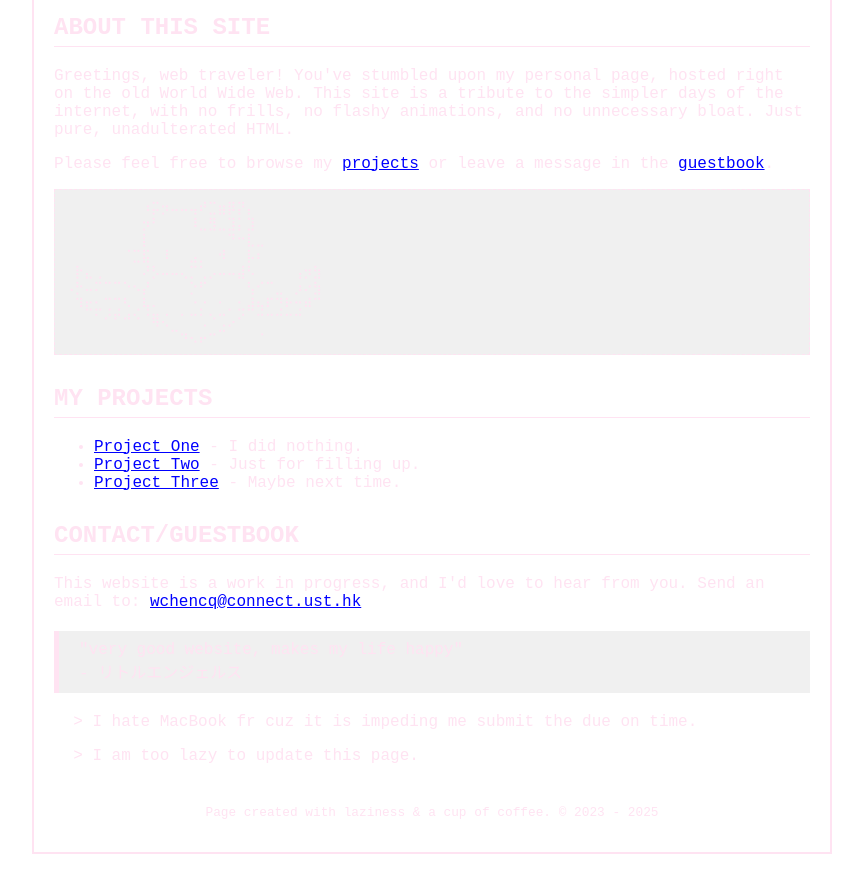
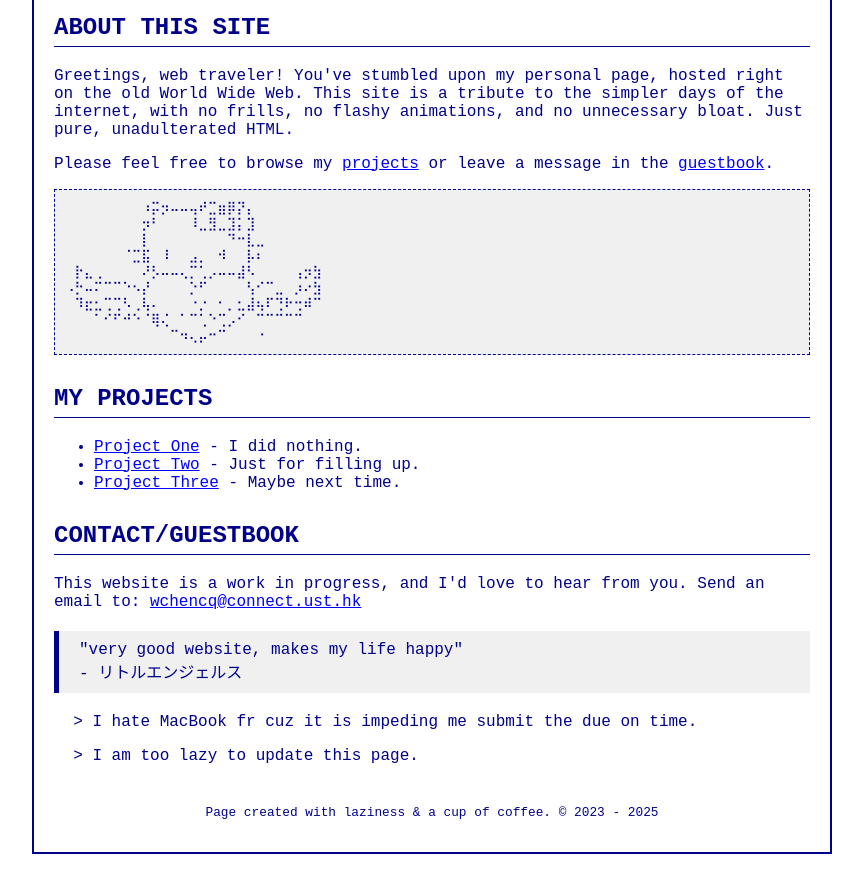
Before and after one commit to rileydidntwakeup/rileydidntwakeup.github.io, a plain HTML site: page index.html in a window 1280 px wide. Shown: the part 130-1004 px from the top of the page, without its empty margins (208-1071 px from the left). Drawn offline with Linux system fonts and the light colour scheme.

Commit message:
changed it back

```diff
--- a/index.html
+++ b/index.html
@@ -8,8 +8,7 @@
         /* General body styles for the retro look */
         body {
             background-color: #ffffff; /* White background */
-            /*color: #00008b; /* Dark blue text */
-            color: #ffe3f2;
+            color: #00008b; /* Dark blue text */
             font-family: 'Courier New', Courier, monospace;
             margin: 0;
             padding: 20px;
@@ -23,8 +22,7 @@
         .container {
             max-width: 800px;
             width: 100%;
-            /*border: 2px solid #00008b; /* Dark blue border */
-            border: 2px solid #ffe3f2;
+            border: 2px solid #00008b; /* Dark blue border */
             padding: 20px;
             box-sizing: border-box;
         }
@@ -32,8 +30,7 @@
         /* Header styles */
         h1, h2 {
             text-transform: uppercase;
-            /*color: #00008b;*/
-            color: #ffe3f2;
+            color: #00008b;
         }
 
         h1 {
@@ -45,8 +42,7 @@
         h2 {
             font-size: 1.5em;
             margin-top: 30px;
-            /*border-bottom: 1px solid #00008b;*/
-            border-bottom: 1px solid #ffe3f2;
+            border-bottom: 1px solid #00008b;
             padding-bottom: 5px;
         }
 
@@ -65,19 +61,16 @@
         /* Pre-formatted text for ASCII art or code blocks */
         pre {
             background-color: #f0f0f0; /* Light gray background for code blocks */
-            /*color: #00008b;*/
-            color: #ffe3f2;
+            color: #00008b;
             padding: 10px;
-            /*border: 1px dashed #00008b;*/
-            border: 1px dashed #ffe3f2;
+            border: 1px dashed #00008b;
             overflow-x: auto;
         }
 
         /* Simple blockquote style */
         blockquote {
             background-color: #f0f0f0;
-            /*border-left: 5px solid #00008b;*/
-            border-left: 5px solid #ffe3f2;
+            border-left: 5px solid #00008b;
             padding: 10px 20px;
             margin: 20px 0;
         }
@@ -87,8 +80,7 @@
             margin-top: 40px;
             text-align: center;
             font-size: 0.8em;
-            /*color: #00008b;*/
-            color: #ffe3f2;
+            color: #00008b;
         }
 
         /* Simple "blinking" cursor effect using keyframes */
```
